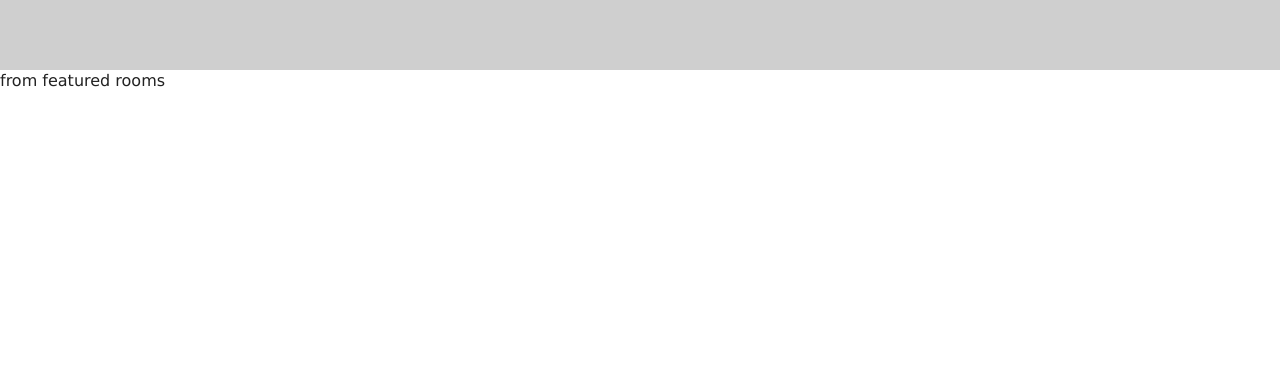
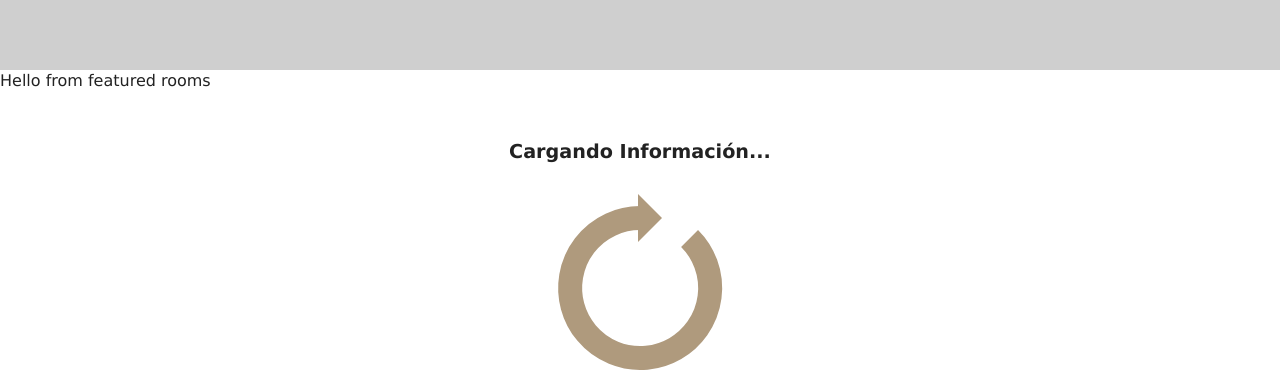
Before and after one commit to Viciot/casarural, a React (Create React App) app: page / in a window 1280 px wide. Shown: the part 1084-1475 px from the top of the page. Before the commit the page ends 1176 px from the top, so only its background shows below. Built offline with nearby package versions, Linux system fonts and the light colour scheme.

Commit message:
loading created

```diff
--- a/src/components/FeaturedRooms.js
+++ b/src/components/FeaturedRooms.js
@@ -1,17 +1,19 @@
 import React, { Component } from 'react';
 import { RoomContext } from '../context';
-
+import Loading from "./Loading";
 
 export default class FeaturedRooms extends Component {
     static contextType = RoomContext
   render() {
-    const { name, greeting } = this.context;
-
+    const { featuredRooms: rooms } = this.context
+    console.log(rooms);
 
     return (
 
       <div>
-        {greeting} {name} from featured rooms
+         Hello from featured rooms
+
+        <Loading/>
       </div>
     )
   }
--- /dev/null
+++ b/src/components/Loading.js
@@ -0,0 +1,11 @@
+import React from 'react';
+import loadingGif from "../images/gif/loading-arrow.gif";
+
+export default function Loading() {
+  return (
+    <div className="loading">
+      <h4>Cargando información...</h4>
+      <img src={loadingGif} alt="" />
+    </div>
+  )
+}
--- a/src/context.js
+++ b/src/context.js
@@ -18,9 +18,12 @@
 componentDidMount(){
   // this.getData
   let rooms = this.formatData(items);
-  let featuredRooms = rooms.filter(room => room.feature === true);
+  let featuredRooms = rooms.filter(room => room.featured === true);
   this.setState({
-
+    rooms,
+    featuredRooms,
+    sortedRooms:rooms,
+    loading:false
   })
 }
 
```
